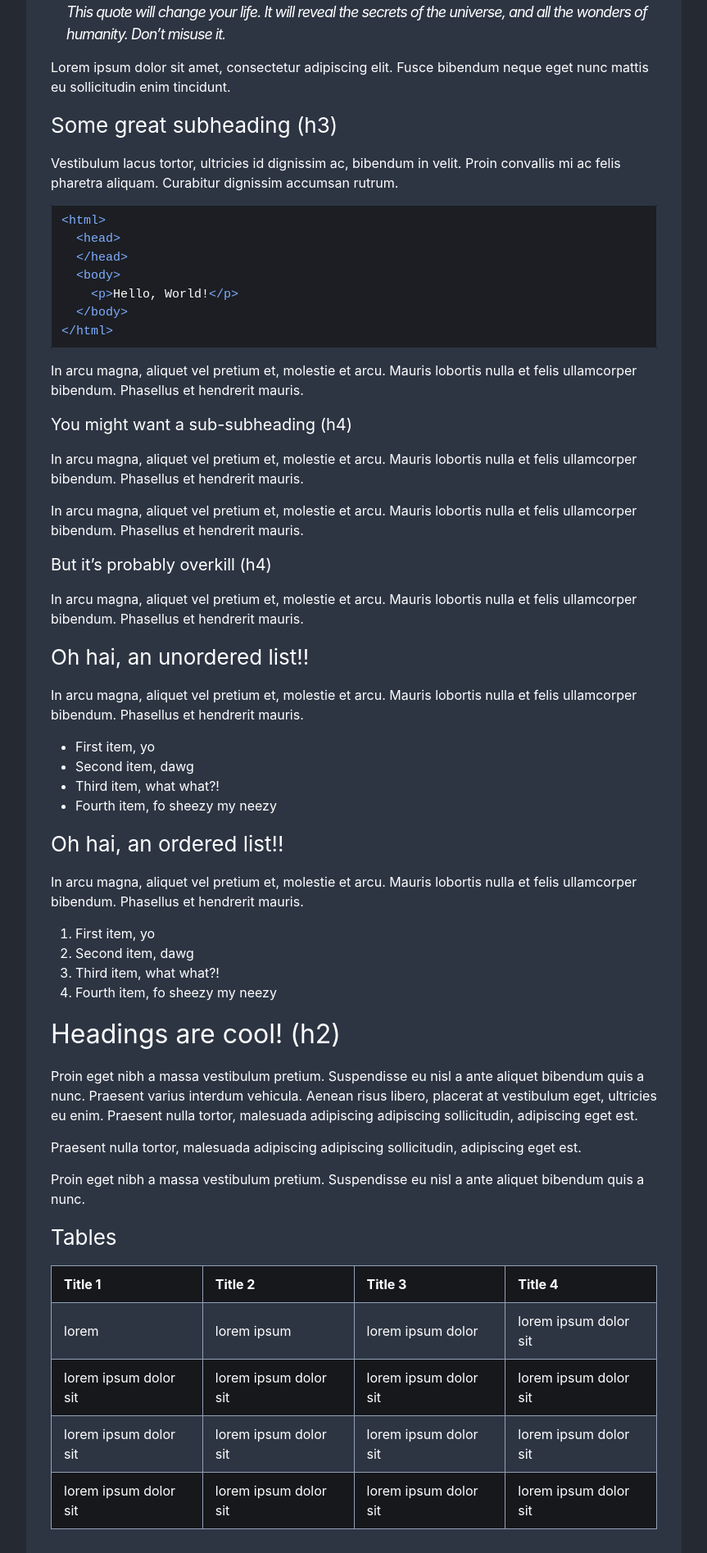
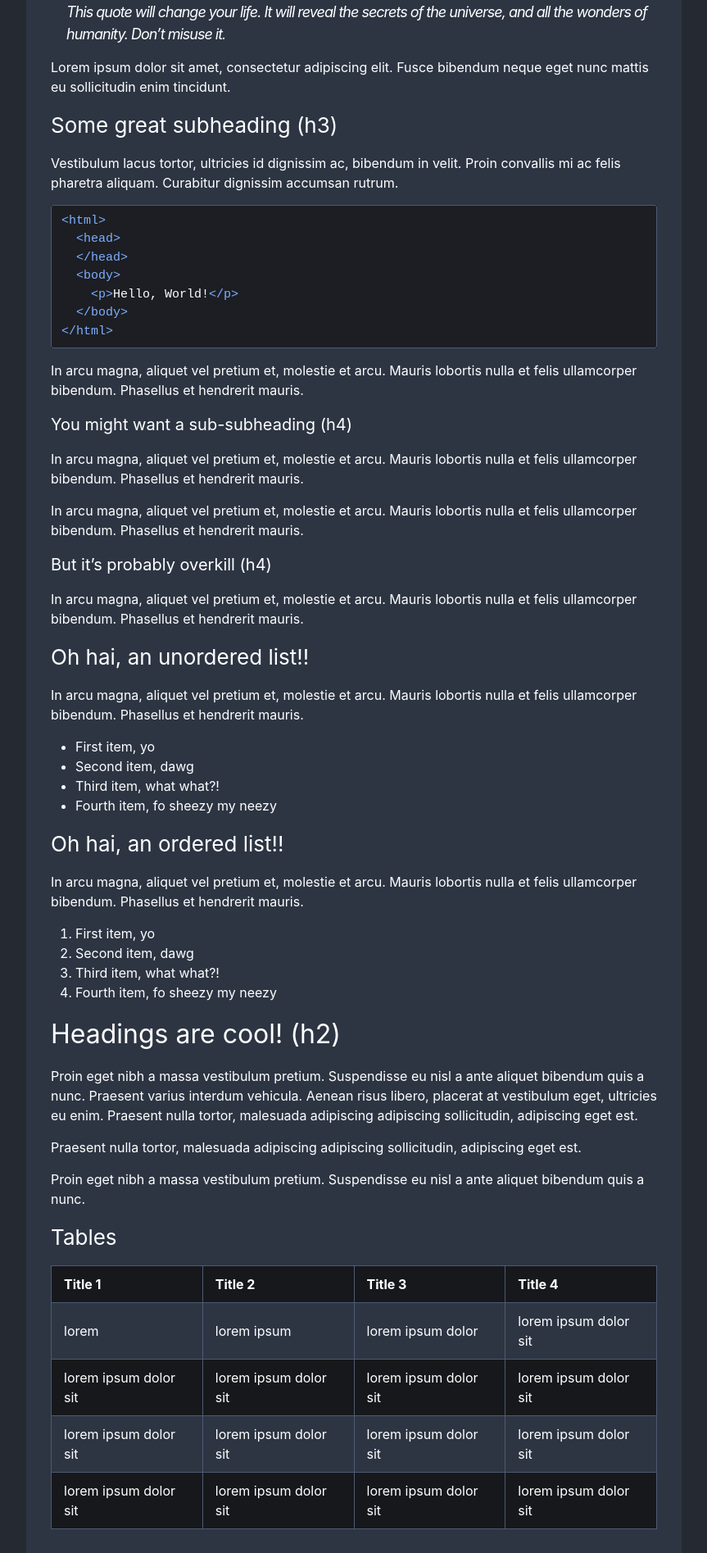
Before and after one commit to SoberSteb/website, a Jekyll site: the page built from _posts/2016-05-20-this-post-demonstrates-post-content-styles.md, in a window 1280 px wide. Shown: the part 984-2879 px from the top of the page at 82% size, without its empty margins (208-1071 px from the left). Built offline with Jekyll 4.4.1, drawn with Linux system fonts in a browser that asks for light colours.

Commit message:
Table and code snippet border color tweak

```diff
--- a/_sass/minima/_base.scss
+++ b/_sass/minima/_base.scss
@@ -8,12 +8,6 @@ dl, dd, ol, ul, figure {
   padding: 0;
 
 }
-
-hr {
-  border-color: $foreground-color;
-}
-
-
 
 /**
  * Basic styling
@@ -154,7 +148,7 @@ blockquote {
 pre,
 code {
   @include relative-font-size(0.9375);
-  border: 1px solid $foreground-color;
+  border: 1px solid rgb(77, 91, 115);
   border-radius: 3px;
   background-color: #1c1e23;
 }
@@ -243,7 +237,7 @@ table {
   text-align: $table-text-align;
   color: lighten($text-color, 18%);
   border-collapse: collapse;
-  border: 1px solid rgb(147, 162, 183);
+  border: 1px solid rgb(77, 91, 115);
   tr {
     &:nth-child(even) {
       background-color: $table-dark;
@@ -254,10 +248,10 @@ table {
   }
   th {
     background-color: $table-dark;
-    border: 1px solid rgb(147, 162, 183);
-    border-bottom-color: rgb(147, 162, 183);
+    border: 1px solid rgb(77, 91, 115);
+    border-bottom-color: rgb(77, 91, 115);
   }
   td {
-    border: 1px solid rgb(147, 162, 183);
+    border: 1px solid rgb(77, 91, 115);
   }
 }
--- a/_sass/minima/_syntax-highlighting.scss
+++ b/_sass/minima/_syntax-highlighting.scss
@@ -2,7 +2,7 @@
  * Syntax highlighting styles
  */
 .highlight {
-  background: #fff;
+  background: $background-color;
   @extend %vertical-rhythm;
 
   .highlighter-rouge & {
```
Also changed, not shown: Gemfile.lock.
